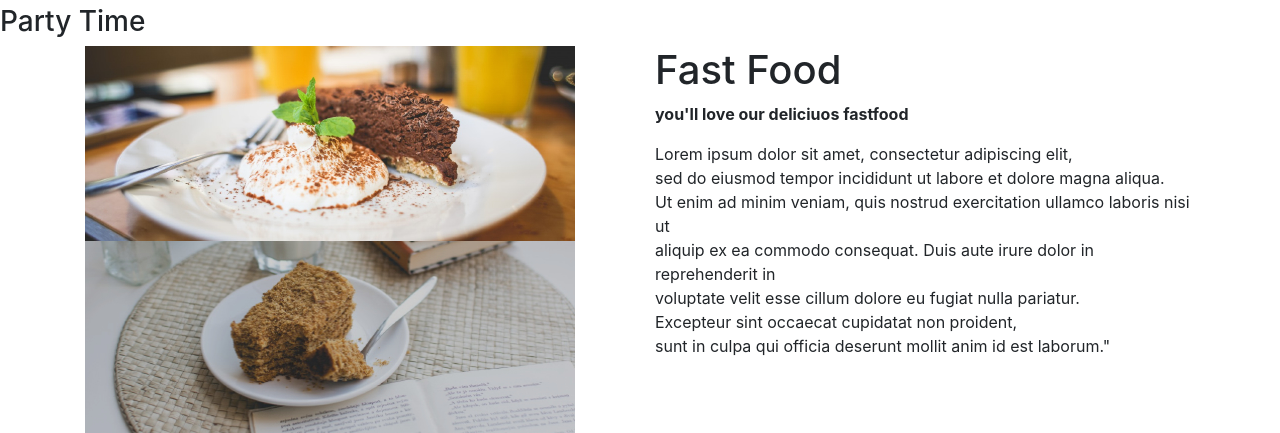
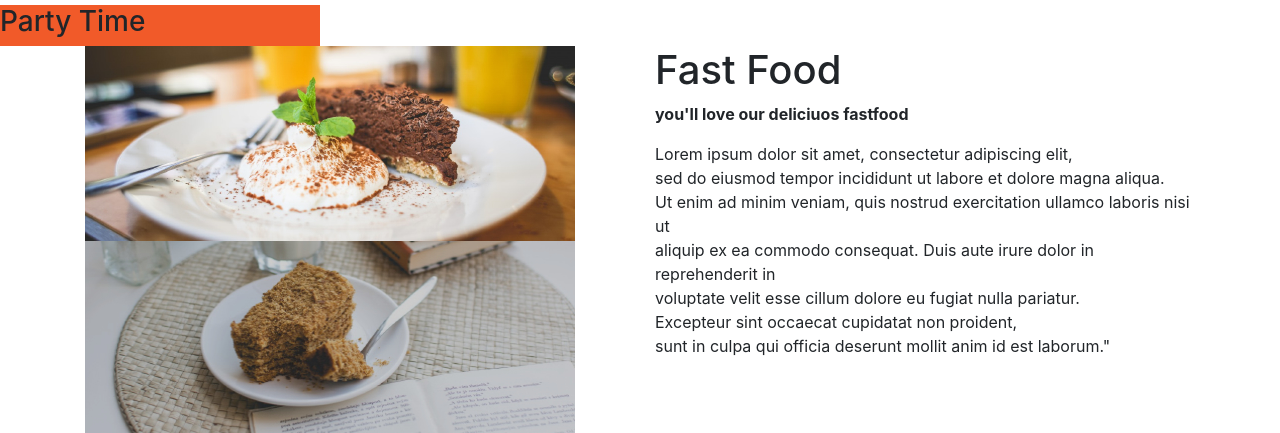
Before and after one commit to terrydon/anita-kitchen, a plain HTML site: page index.html in a window 1280 px wide. Shown: the part 363-796 px from the top of the page. Drawn offline with Linux system fonts and the light colour scheme.

Commit message:
adding b/c to id pt

```diff
--- a/css/styls.css
+++ b/css/styls.css
@@ -7,3 +7,6 @@
 .container-fluid{
   text-align: center;
 }
+#pt {
+  background-color: #F15A29;
+}
```
